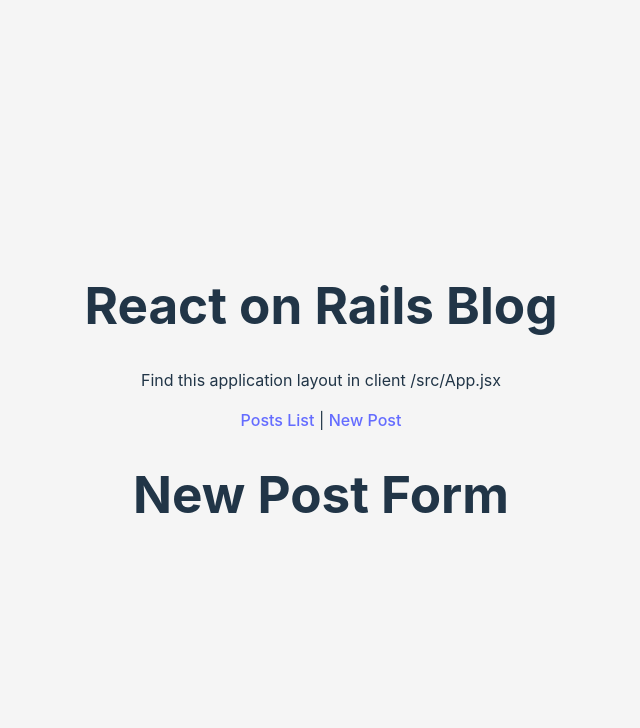
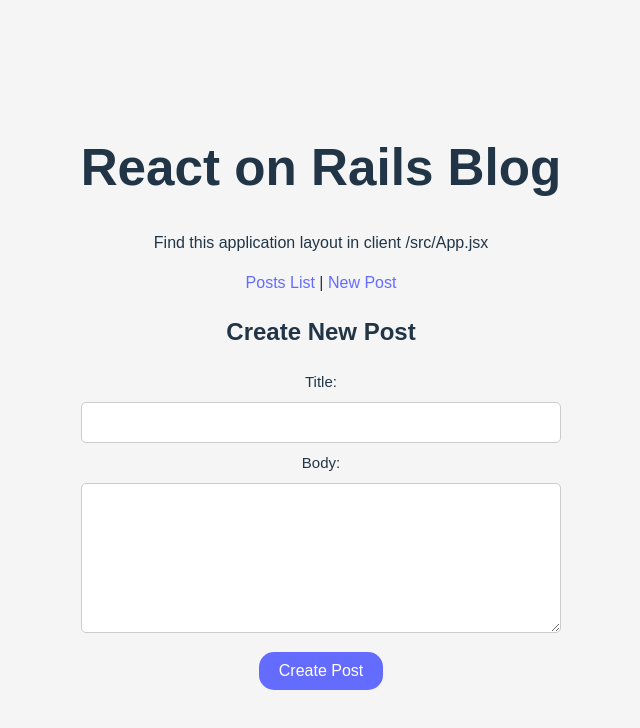
Before and after one commit to serhiyraskoley/rails-react-app, a React (Vite) app in the folder client/: page /new in a window 1280 px wide. Shown: the top 728 px of the page, without its empty margins (319-959 px from the left). Built offline with nearby package versions, Linux system fonts and the light colour scheme; no server answers.

Commit message:
Implemented POST page

```diff
--- a/client/src/App.css
+++ b/client/src/App.css
@@ -43,11 +43,58 @@
 /************************************************************/
 /*-------------------------Custom CSS-----------------------*/
 /************************************************************/
+@import url('https://fonts.googleapis.com/css2?family=Ubuntu:ital,wght@0,300;0,400;0,500;0,700;1,300;1,400;1,500;1,700&display=swap');
+
 body {
   background-color: #f5f5f5;
+  font-family: 'Ubuntu', sans-serif;
 }
 
 .post-container {
   border-radius: 5px;
   background-color: #ffffff;
 }
+.submit-button {
+  background-color: #646cff;
+  border: none;
+  color: white;
+  padding: 10px 20px;
+  text-align: center;
+  text-decoration: none;
+  display: inline-block;
+  font-size: 16px;
+  border-radius: 15px;
+  margin: 4px 2px;
+  cursor: pointer;
+}
+.submit-button:hover {
+  background-color: #4d4dff;
+  font-weight: 500;
+}
+.title-label {
+  font-weight: 100;
+  font-size: 15px;
+}
+.title-form {
+  width: 100%;
+  padding: 12px 20px;
+  margin: 8px 0;
+  box-sizing: border-box;
+  border-radius: 5px;
+  border: 1px solid #ccc;
+  resize: vertical;
+}
+.body-label {
+  font-weight: 100;
+  font-size: 15px;
+}
+.body-form {
+  width: 100%;
+  height: 150px;
+  padding: 12px 20px;
+  margin: 8px 0;
+  box-sizing: border-box;
+  border-radius: 5px;
+  border: 1px solid #ccc;
+  resize: vertical;
+}
--- a/client/src/components/AppRoutes.jsx
+++ b/client/src/components/AppRoutes.jsx
@@ -2,13 +2,15 @@ import React from "react";
 import { Route, Routes } from "react-router-dom";
 import PostsList from "../features/posts/PostsList";
 import PostDetails from "../features/posts/PostDetails";
+import NewPostForm from "../features/posts/NewPostForm";
+
 
 function AppRoutes() {
   return (
     <Routes>
       <Route path="/" element={<PostsList />} />
       <Route path="posts/:id" element={<PostDetails />} />
-      <Route path="/new" element={<h1>New Post Form</h1>} />
+      <Route path="/new" element={<NewPostForm />} />
     </Routes>
   );
 }
--- /dev/null
+++ b/client/src/features/posts/NewPostForm.jsx
@@ -0,0 +1,65 @@
+import { useState } from "react";
+import { useNavigate } from "react-router-dom";
+import { API_URL } from "../../../constants";
+
+
+function NewPostForm() {
+  const [title, setTitle] = useState("");
+  const [body, setBody] = useState("");
+  const navigate = useNavigate();
+
+  const handleSubmit = async (e) => {
+    e.preventDefault();
+
+    const postData = { title, body };
+
+    const response = await fetch(API_URL, {
+      method: "POST",
+      headers: {
+        "Content-Type": "application/json",
+      },
+      body: JSON.stringify(postData),
+    });
+
+    if(response.ok) {
+      const { id } = await response.json();
+      navigate(`/posts/${id}`);
+    } else {
+      console.log("An error occurred");
+    }
+  };
+
+  return (
+    <div>
+      <h2>Create New Post</h2>
+      <form onSubmit={handleSubmit}>
+        <div>
+          <label htmlFor="titleInput" className="title-label">Title:</label>
+          <input
+            id="titleInput"
+            type="text"
+            value={title}
+            className="title-form"
+            onChange={(e) => setTitle(e.target.value)}
+            required
+            />
+        </div>
+        <div>
+          <label htmlFor="bodyInput" className="body-label">Body:</label>
+          <textarea
+            id="bodyInput"
+            value={body}
+            className="body-form"
+            onChange={(e) => setBody(e.target.value)}
+            required
+          />
+        </div>
+        <div>
+          <button className="submit-button" type="submit">Create Post</button>
+        </div>
+      </form>
+    </div>
+  );
+}
+
+export default NewPostForm;
--- a/client/src/features/posts/PostsList.jsx
+++ b/client/src/features/posts/PostsList.jsx
@@ -31,9 +31,8 @@ function PostsList() {
     <div>
       {posts.map((post) => (
         <div key={post.id} className="post-container">
-          <h2 class="post-title">{post.title}</h2>
-          <p class="post-body">{post.body}</p>
-          {/* <p className="post-date">{Date(post.created_at).split("GMT+0300 (Eastern European Summer Time)")}</p> */}
+          <h2 className="post-title">{post.title}</h2>
+          <p className="post-body">{post.body}</p>
           <p className="post-date">{Date(post.created_at).split(/[0-9][0-9]:[0-9][0-9]:[0-9][0-9]\s.+/)}</p>
         </div>
       ))}
```
Also changed, not shown: 2 other files (tests, documents, lock files or other folders).
